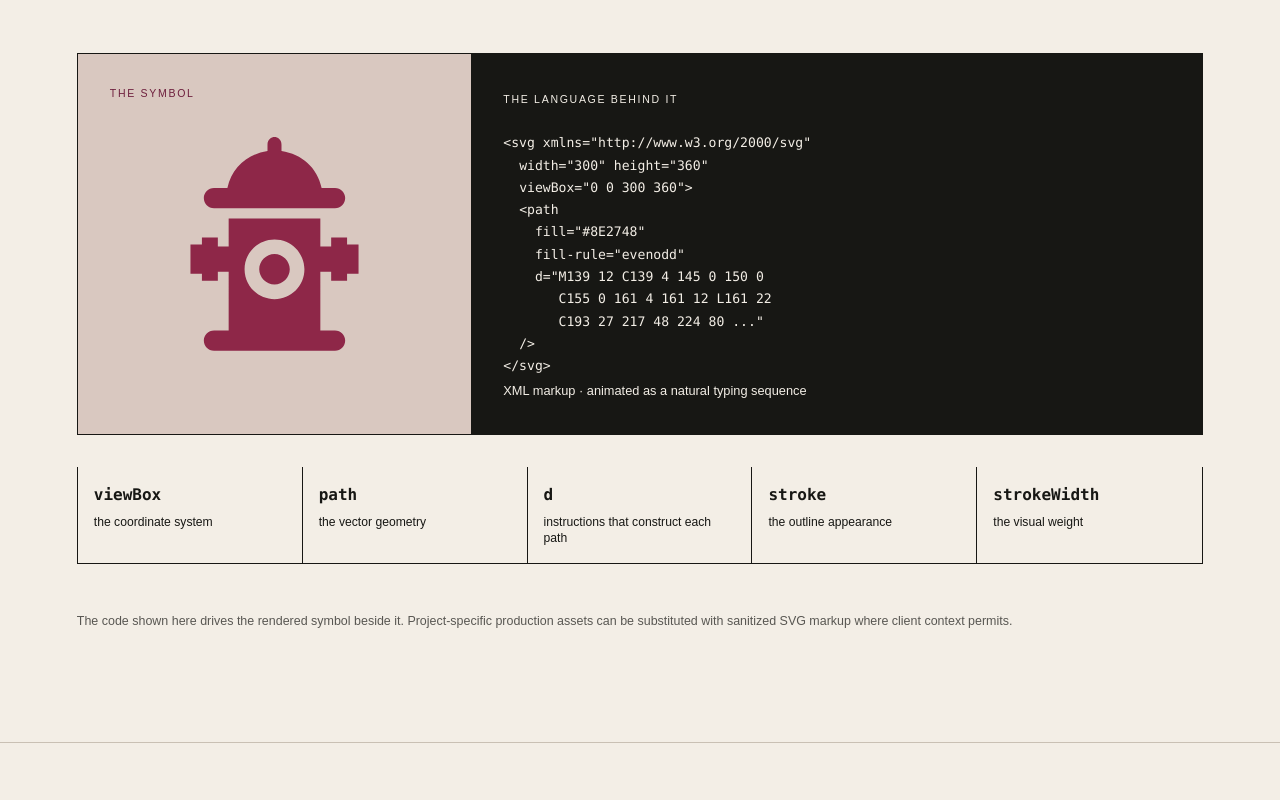
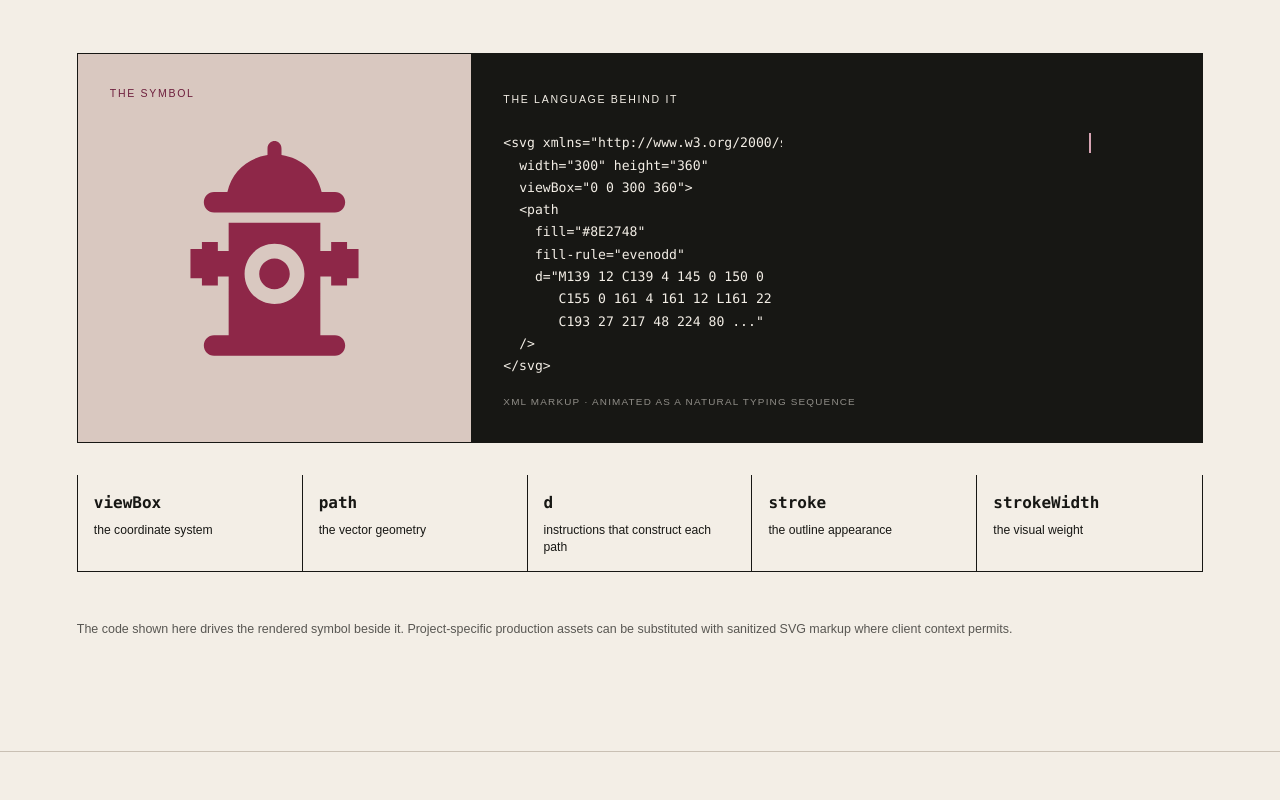
Before and after one commit to YXCastillo/yaneth-gis-portfolio, a Next.js app: page /case-studies/svg-symbology in a window 1280 px wide. Shown: the part 1820-2620 px from the top of the page. Built offline with nearby package versions, Linux system fonts and the light colour scheme.

Commit message:
Animate SVG markup and fix comparison title rules

```diff
--- a/app/globals.css
+++ b/app/globals.css
@@ -488,3 +488,8 @@ footer{background:var(--plum);color:var(--paper);min-height:75vh;padding:100px 6
 .generic-hydrant-reference{height:165px;margin:auto 0;display:flex;flex-direction:column;align-items:center;justify-content:center;gap:.45rem;background:#e6e0d7;border:1px solid #aaa197}.generic-hydrant-reference svg{width:82px!important;height:105px!important;margin:0!important;color:inherit}.generic-hydrant-reference small{font-size:.62rem;letter-spacing:.08em;text-transform:uppercase;opacity:.55}
 .svg-app-grid article{display:grid;grid-template-rows:auto 250px 1fr;padding:3rem!important;min-height:690px}.svg-app-stage{height:250px;display:flex;align-items:center;justify-content:center;margin:1.2rem 0 1.6rem;border-bottom:1px solid #c9c0b4}.svg-app-stage .svg-app-art{margin:0;display:block;object-fit:contain}.svg-app-stage .svg-app-art.hydrant{height:185px;width:185px}.svg-app-stage .svg-app-art.fema{height:120px;width:min(88%,500px)}.svg-app-copy{display:flex;flex-direction:column}.svg-app-copy h2{min-height:2em;margin-top:.2rem}.svg-app-copy p{min-height:7.2em}.svg-app-copy blockquote{margin-top:auto}.svg-app-grid>article:first-child .svg-app-stage{background:linear-gradient(180deg,rgba(142,39,72,.035),transparent)}.svg-app-grid>article:last-child .svg-app-stage{background:linear-gradient(180deg,rgba(40,125,122,.04),transparent)}
 @media(max-width:800px){.svg-app-grid article{min-height:0;grid-template-rows:auto 210px auto}.svg-app-stage{height:210px}.svg-app-copy h2,.svg-app-copy p{min-height:0}}
+
+/* markup motion + application title line fix */
+.svg-typewriter{position:relative;overflow:hidden;margin-top:1.4rem;max-width:100%}.svg-typewriter pre{margin:0!important}.svg-typewriter pre code{display:block;width:max-content;max-width:none;clip-path:inset(0 100% 0 0);animation:svgTypeReveal 7.2s steps(74,end) .35s forwards}.svg-typewriter i{position:absolute;left:0;top:.08em;width:2px;height:1.25em;background:#d6a4b3;animation:svgCursorTravel 7.2s steps(74,end) .35s forwards,svgCursorBlink .75s step-end infinite}.svg-motion-caption{display:block;margin-top:1.1rem;font-size:.62rem;letter-spacing:.12em;text-transform:uppercase;opacity:.55}.hydrant-map-example{height:155px;margin:auto 0;overflow:hidden;border:1px solid #c9c0b4;background:#f7f7f5}.hydrant-map-example img{width:100%!important;height:100%!important;object-fit:cover!important;margin:0!important}.svg-app-copy h2{position:relative;z-index:1;background:#f3eee6;padding-right:.6rem;width:fit-content;max-width:100%}.svg-app-copy h2:after{display:none!important}.svg-app-stage{position:relative;z-index:0}.svg-app-stage:after{content:"";position:absolute;left:0;right:0;bottom:0;height:1px;background:#c9c0b4}.svg-app-copy{position:relative;z-index:2;background:#f3eee6}
+@keyframes svgTypeReveal{to{clip-path:inset(0 0 0 0)}}@keyframes svgCursorTravel{0%{left:0}100%{left:97%}}@keyframes svgCursorBlink{50%{opacity:0}}
+@media(prefers-reduced-motion:reduce){.svg-typewriter pre code{clip-path:none;animation:none}.svg-typewriter i{display:none}}
```
